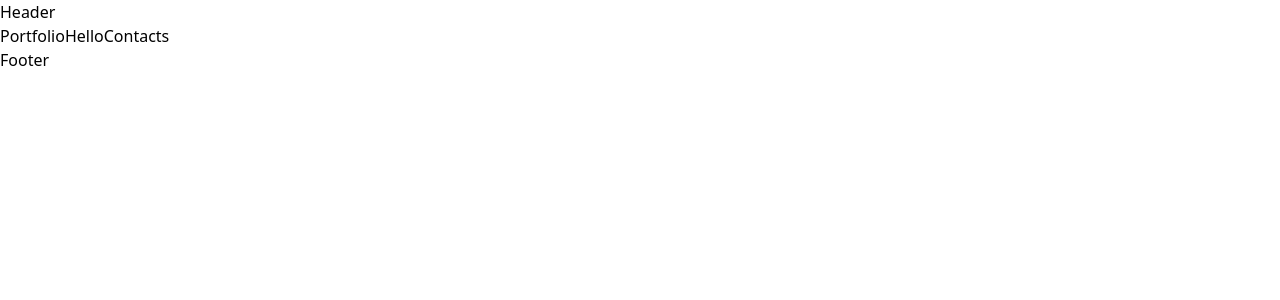
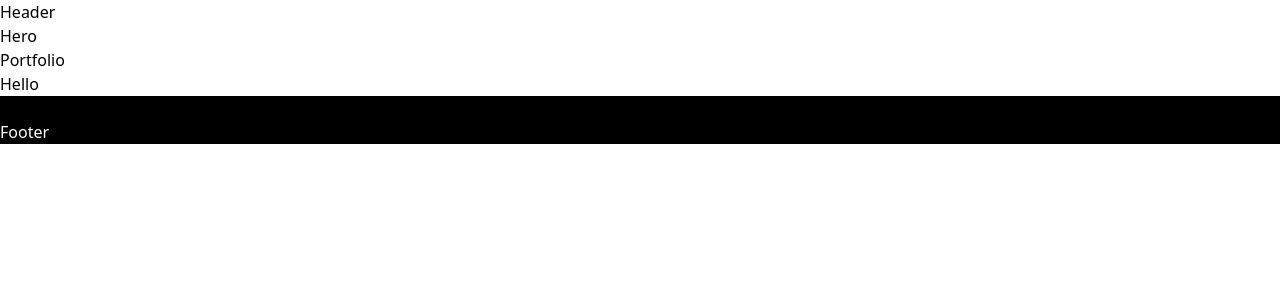
Before and after one commit to MaxSmile/premiumware-dev, a Next.js app: page / in a window 1280 px wide. Shown: the top 300 px of the page. Built offline with nearby package versions, Linux system fonts and the light colour scheme.

Commit message:
mark sections

```diff
--- a/componenets/Contacts.js
+++ b/componenets/Contacts.js
@@ -1,7 +1,7 @@
 export default function Contacts() {
     return (
-        <>
-         Contacts
-        </>
+        <div className="bg-black text-sky">
+            Contacts
+        </div>
     );
- }
+}
--- a/componenets/Footer.js
+++ b/componenets/Footer.js
@@ -1,7 +1,7 @@
  export default function Footer() {
     return (
-        <>
+        <footer className="bg-black text-white">
          Footer
-        </>
+        </footer>
     );
  }
--- a/componenets/Hello.js
+++ b/componenets/Hello.js
@@ -1,7 +1,7 @@
 export default function Hello() {
     return (
-        <>
-         Hello
-        </>
+        <div className="bg-white text-sky">
+        Hello
+       </div>
     );
  }
--- a/componenets/Hero.js
+++ b/componenets/Hero.js
@@ -5,7 +5,7 @@ export default function Hero() {
 
     return (
       <div className="bg-white">
-
+       Hero
       </div>
     )
   }
```
